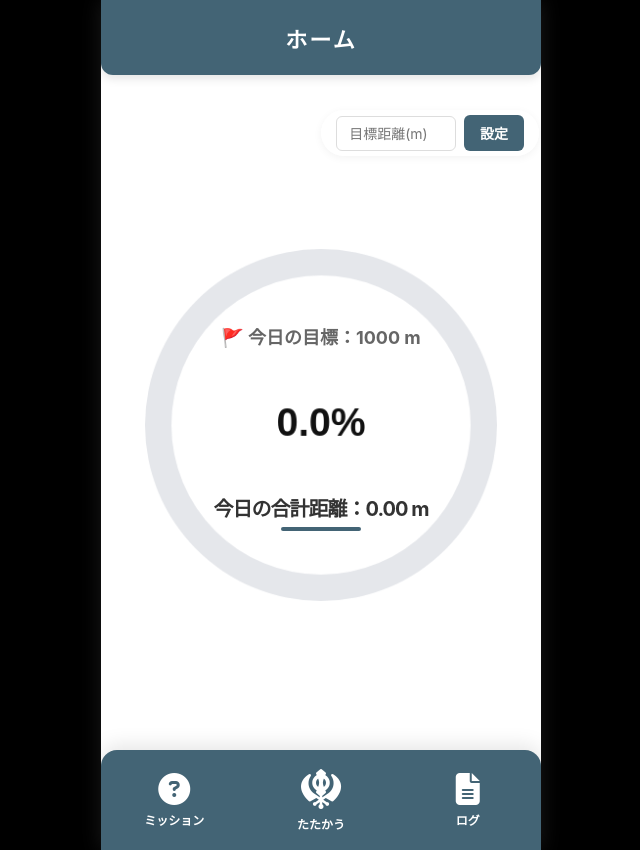
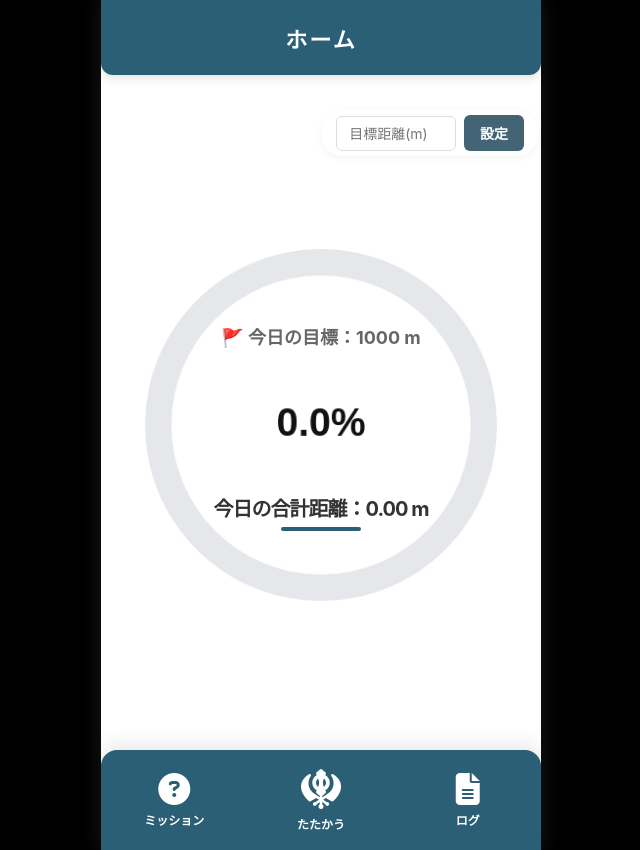
Before and after one commit to Mamanto0127/TechJam-winter-c-RIZAP-, a Django app: page /kenkou/ in a window 1280 px wide. Shown: the whole page, without its empty margins (319-959 px from the left). Run offline with Django 5.2, Linux system fonts and the light colour scheme.

Commit message:
css合わせた

```diff
--- a/kenkou/static/top.css
+++ b/kenkou/static/top.css
@@ -43,7 +43,7 @@ body {
     /* ★ここを修正：160px(巨大) → 75px(スマート) */
     height: 75px;
 
-    background-color: #436475;
+    background-color: #2B5F75;
     color: white;
     display: flex;
     justify-content: center;
@@ -165,7 +165,7 @@ body {
     display: block;
     width: 80px;
     height: 4px;
-    background-color: #436475;
+    background-color: #2B5F75;
     margin: 5px auto 0;
     border-radius: 2px;
 }
@@ -183,7 +183,7 @@ ul {
     /* ★ここを修正：180px(巨大) → 100px(スマート) */
     height: 100px;
 
-    background-color: #436475;
+    background-color: #2B5F75;
     border-radius: 16px 16px 0 0;
     display: flex;
     justify-content: space-around;
```
Also changed, not shown: kenkou/templates/kenkou/mission.html (+14 -4 lines).
